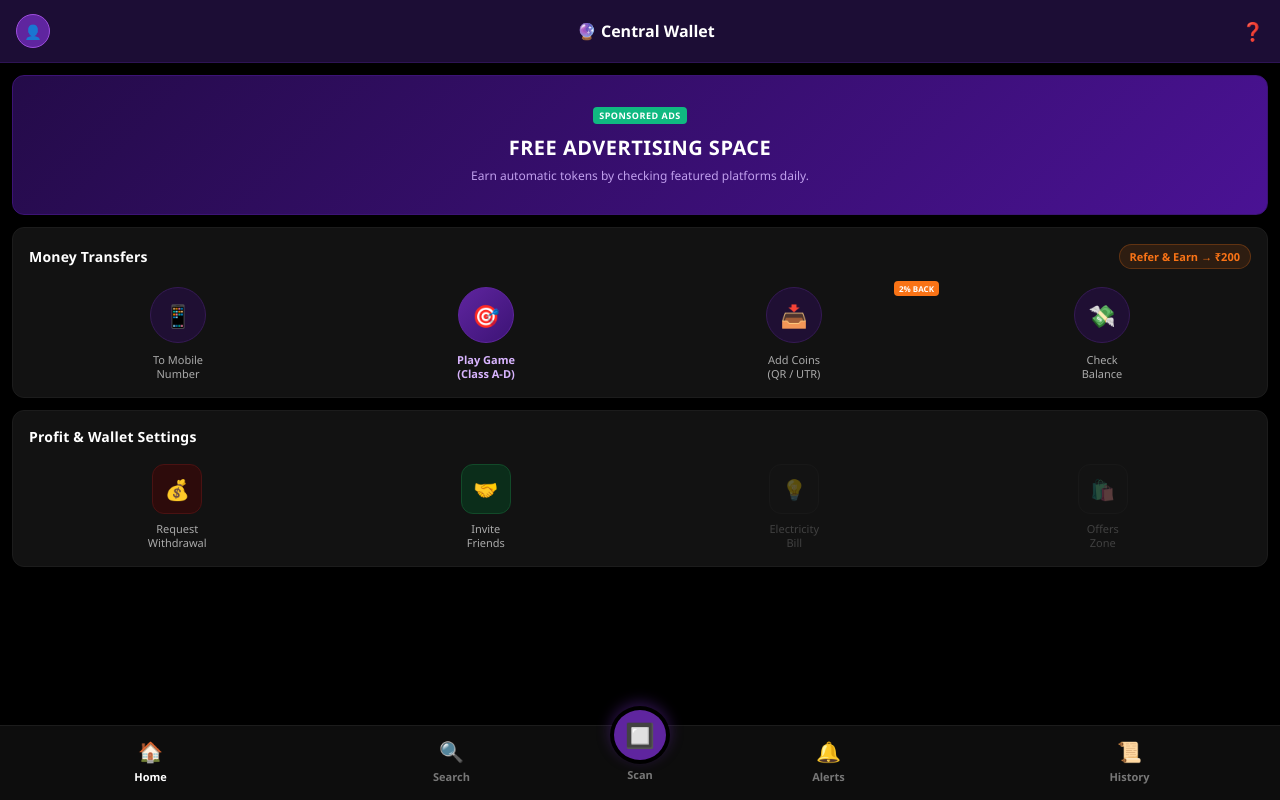
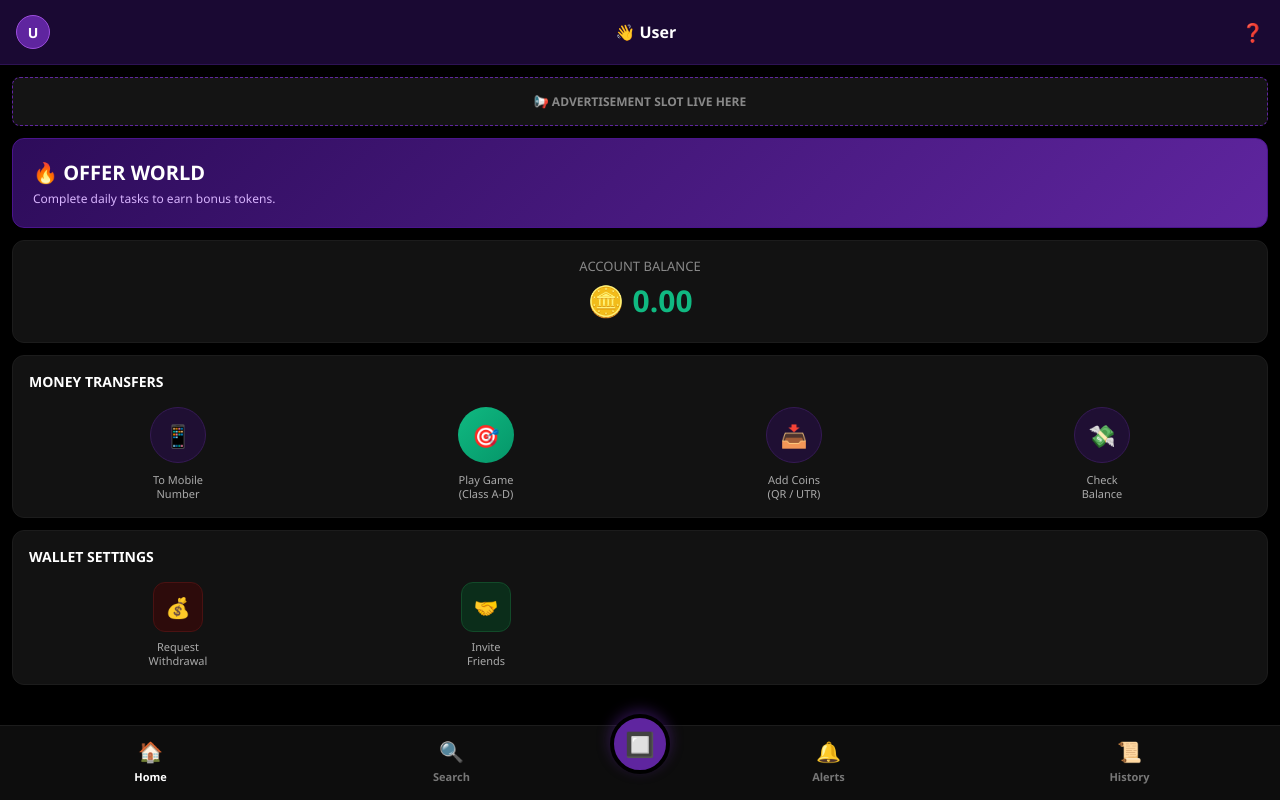
Before and after one commit to mrparveen99927/central-wallet, a plain HTML site: page dashboard.html in a window 1280 px wide. Drawn offline with Linux system fonts and the light colour scheme.

Commit message:
Add files via upload

```diff
--- a/dashboard.html
+++ b/dashboard.html
@@ -3,153 +3,152 @@
 <head>
     <meta charset="UTF-8">
     <meta name="viewport" content="width=device-width, initial-scale=1.0">
-    <title>PhonePe Official Dark Layout</title>
+    <title>PhonePe Style - Complete Dashboard</title>
     <style>
-        * { box-sizing: border-box; margin: 0; padding: 0; font-family: 'Segoe UI', Helvetica, Arial, sans-serif; }
-        body { background: #000000; color: #ffffff; padding-bottom: 110px; } /* स्पेस बढ़ाया ताकि 5 बटन्स एकदम साफ़ दिखें */
-
-        /* Top PhonePe Purple Bar */
-        .pe-header-bar { background: #1c0d35; padding: 14px 16px; display: flex; justify-content: space-between; align-items: center; border-bottom: 1px solid #2d1454; }
+        * { box-sizing: border-box; margin: 0; padding: 0; font-family: 'Segoe UI', sans-serif; }
+        body { background: #000000; color: #ffffff; padding-bottom: 95px; }
+        .pe-top-nav { background: #1a0933; padding: 15px 16px; display: flex; justify-content: space-between; align-items: center; border-bottom: 1px solid #2d1254; }
         .user-avatar { width: 34px; height: 34px; background: #5f259f; border-radius: 50%; display: flex; justify-content: center; align-items: center; font-weight: bold; border: 1px solid #9d4edd; font-size: 14px; text-decoration: none; color: white; }
-        .header-brand { font-size: 16px; font-weight: 700; color: #ffffff; }
-        .help-mark { font-size: 18px; color: #ffffff; background: none; border: none; cursor: pointer; }
-
-        /* 📺 TOP BIG AD BANNER */
-        .top-ad-placement { background: linear-gradient(135deg, #240b49, #4a1294); margin: 12px; padding: 25px 16px; border-radius: 12px; border: 1px solid #3c1375; text-align: center; min-height: 140px; display: flex; flex-direction: column; justify-content: center; align-items: center; }
-        .ad-main-txt { font-size: 20px; font-weight: 800; color: #ffffff; margin-bottom: 6px; letter-spacing: 0.5px; }
-        .ad-sub-txt { font-size: 12px; color: #c09fed; font-weight: 500; }
-
-        /* General Section Block Layout */
-        .app-block-section { background: #121212; margin: 12px; padding: 16px; border-radius: 12px; border: 1px solid #1c1c1c; }
-        .block-header-row { display: flex; justify-content: space-between; align-items: center; margin-bottom: 18px; }
-        .block-title-text { font-size: 14px; font-weight: 700; color: #ffffff; letter-spacing: 0.2px; }
-        .orange-badge { background: rgba(249, 115, 22, 0.12); color: #f97316; font-size: 11px; font-weight: 700; padding: 4px 10px; border-radius: 20px; border: 1px solid rgba(249, 115, 22, 0.25); }
-
-        /* Circle Icons Grid */
-        .circle-icons-grid { display: grid; grid-template-columns: repeat(4, 1fr); gap: 10px; text-align: center; }
-        .circle-nav-item { display: flex; flex-direction: column; align-items: center; cursor: pointer; color: white; text-decoration: none; position: relative; }
-        .icon-round-shape { width: 56px; height: 56px; background: #1f0f33; border-radius: 50%; display: flex; justify-content: center; align-items: center; font-size: 22px; margin-bottom: 10px; border: 1px solid #351a54; }
-        .circle-item-label { font-size: 11px; color: #aaaaaa; font-weight: 500; line-height: 14px; }
-        .badge-mini-2percent { position: absolute; top: -6px; right: 4px; background: #f97316; color: white; font-size: 8px; font-weight: bold; padding: 2px 5px; border-radius: 4px; z-index: 5; text-transform: uppercase; }
-
-        /* Square Icons Grid */
-        .square-icons-grid { display: grid; grid-template-columns: repeat(4, 1fr); gap: 12px; text-align: center; }
-        .square-nav-item { display: flex; flex-direction: column; align-items: center; cursor: pointer; color: white; text-decoration: none; }
+        .header-logo { font-size: 16px; font-weight: 700; color: #ffffff; }
+        .help-icon { font-size: 18px; color: #ffffff; background: none; border: none; cursor: pointer; }
+        .ads-placement-holder { background: #141414; margin: 12px; padding: 15px; border-radius: 8px; border: 1px dashed #5f259f; text-align: center; color: #888888; font-size: 12px; font-weight: 600; }
+        .promo-banner { background: linear-gradient(135deg, #2d0c5a, #5f259f); margin: 0 12px 12px 12px; padding: 20px; border-radius: 12px; border: 1px solid #4a148c; }
+        .banner-title { font-size: 20px; font-weight: 800; color: #fff; }
+        .banner-sub { font-size: 12px; color: #d8b4fe; margin-top: 4px; }
+        .wallet-balance-card { background: #121212; margin: 12px; padding: 16px; border-radius: 12px; border: 1px solid #1c1c1c; text-align: center; }
+        .bal-txt { font-size: 13px; color: #888; text-transform: uppercase; }
+        .bal-val { font-size: 30px; font-weight: 700; color: #10b981; margin: 5px 0; }
+        .pe-section { background: #121212; margin: 12px; padding: 16px; border-radius: 12px; border: 1px solid #1c1c1c; }
+        .section-title { font-size: 14px; font-weight: 700; color: #ffffff; margin-bottom: 16px; text-transform: uppercase; }
+        .icon-grid { display: grid; grid-template-columns: repeat(4, 1fr); gap: 10px; text-align: center; }
+        .grid-item { display: flex; flex-direction: column; align-items: center; cursor: pointer; color: white; text-decoration: none; }
+        .icon-circle { width: 56px; height: 56px; background: #1f0f33; border-radius: 50%; display: flex; justify-content: center; align-items: center; font-size: 22px; margin-bottom: 10px; border: 1px solid #351a54; }
+        .item-label { font-size: 11px; color: #aaaaaa; font-weight: 500; line-height: 14px; }
         .icon-square-shape { width: 50px; height: 50px; background: #181818; border-radius: 12px; display: flex; justify-content: center; align-items: center; font-size: 20px; margin-bottom: 8px; border: 1px solid #262626; }
-
-        /* 📱 सुधरा हुआ 5 ऑप्शंस वाला PhonePe स्टाइल बॉटम बार */
         .bottom-phonepe-bar { position: fixed; bottom: 0; left: 0; right: 0; background: #0d0d0d; height: 75px; display: flex; justify-content: space-around; align-items: center; border-top: 1px solid #1c1c1c; z-index: 1000; padding-bottom: 5px; }
-        .bar-link-item { display: flex; flex-direction: column; align-items: center; justify-content: center; background: none; border: none; color: #777777; font-size: 11px; font-weight: 600; cursor: pointer; flex: 1; height: 100%; width: 20%; }
-        .bar-raw-icon { font-size: 20px; margin-bottom: 4px; display: block; text-align: center; }
-        .bar-link-item span { display: block; text-align: center; }
+        .bar-link-item { display: flex; flex-direction: column; align-items: center; justify-content: center; background: none; border: none; color: #777777; font-size: 11px; font-weight: 600; cursor: pointer; flex: 1; height: 100%; }
+        .bar-raw-icon { font-size: 20px; margin-bottom: 4px; }
         .bar-link-item.active { color: #ffffff; }
-
-        /* 🟣 तैरता हुआ गोल जामुनी कलर का QR Scan बटन */
         .bar-link-item.scan-center-floating { position: relative; margin-top: -34px; flex: none; width: 76px; height: 76px; z-index: 1001; }
-        .scan-purple-circle { width: 60px; height: 60px; background: #5f259f; border-radius: 50%; display: flex; justify-content: center; align-items: center; font-size: 24px; color: white; border: 4px solid #000000; box-shadow: 0 -4px 14px rgba(95, 37, 159, 0.45); margin: 0 auto; }
-        .scan-title-lbl { font-size: 11px; color: #777777; margin-top: 3px; font-weight: 600; display: block; text-align: center; }
+        .scan-purple-circle { width: 60px; height: 60px; background: #5f259f; border-radius: 50%; display: flex; justify-content: center; align-items: center; font-size: 24px; color: white; border: 4px solid #000000; box-shadow: 0 -4px 14px rgba(95, 37, 159, 0.45); }
     </style>
 </head>
 <body>
 
-    <!-- Top Navbar Row -->
-    <div class="pe-header-bar">
-        <!-- अब यहाँ क्लिक करने पर आपका असली नया प्रोफाइल पेज खुलेगा -->
-        <a href="profile.html" class="user-avatar">👤</a>
-        <div class="header-brand">🔮 Central Wallet</div>
-        <button class="help-mark" onclick="alert('Support System Online')">❓</button>
+    <div class="pe-top-nav">
+        <a href="profile.html" class="user-avatar" id="nav-avatar">U</a>
+        <div class="header-logo" id="header-user-name">🔮 Central Wallet</div>
+        <button class="help-icon" onclick="alert('Support Active')">❓</button>
     </div>
 
-    <!-- 📺 TOP BIG AD BANNER -->
-    <div class="top-ad-placement">
-        <span style="background:#10b981; color:white; font-size:9px; font-weight:bold; padding:2px 6px; border-radius:4px; margin-bottom:10px; text-transform:uppercase; letter-spacing:0.5px;">Sponsored Ads</span>
-        <div class="ad-main-txt">FREE ADVERTISING SPACE</div>
-        <div class="ad-sub-txt">Earn automatic tokens by checking featured platforms daily.</div>
+    <div class="ads-placement-holder">📢 ADVERTISEMENT SLOT LIVE HERE</div>
+
+    <div class="promo-banner">
+        <div class="banner-title">🔥 OFFER WORLD</div>
+        <div class="banner-sub">Complete daily tasks to earn bonus tokens.</div>
     </div>
 
-    <!-- Section 1: Money Transfers -->
-    <div class="app-block-section">
-        <div class="block-header-row">
-            <span class="block-title-text">Money Transfers</span>
-            <span class="orange-badge" onclick="triggerInvite()">Refer & Earn → ₹200</span>
-        </div>
-        <div class="circle-icons-grid">
-            <div class="circle-nav-item" onclick="alert('Opening: Wallet-to-Wallet Coin Transfer')">
-                <div class="icon-round-shape">📱</div>
-                <span class="circle-item-label">To Mobile<br>Number</span>
+    <!-- Live Account Balance Card -->
+    <div class="wallet-balance-card">
+        <div class="bal-txt">Account Balance</div>
+        <div class="bal-val" id="display-balance">🪙 0.00</div>
+    </div>
+
+    <div class="pe-section">
+        <div class="section-title">Money Transfers</div>
+        <div class="icon-grid">
+            <div class="grid-item" onclick="executeCoinTransfer()">
+                <div class="icon-circle">📱</div>
+                <span class="item-label">To Mobile<br>Number</span>
             </div>
-            <div class="circle-nav-item" onclick="alert('Launching Live Room: 100 Persons Game Arena')">
-                <div class="icon-round-shape" style="background:linear-gradient(135deg, #5f259f, #3c1375); border-color:#5f259f;">🎯</div>
-                <span class="circle-item-label" style="color:#d8b4fe; font-weight:600;">Play Game<br>(Class A-D)</span>
+            <div class="grid-item" onclick="alert('Game Room Loading...')">
+                <div class="icon-circle" style="background:linear-gradient(135deg, #10b981, #059669); border:none;">🎯</div>
+                <span class="item-label">Play Game<br>(Class A-D)</span>
             </div>
-            <div class="circle-nav-item" onclick="alert('Opening: Deposit Money Area (QR & UTR)')">
-                <span class="badge-mini-2percent">2% back</span>
-                <div class="icon-round-shape">📥</div>
-                <span class="circle-item-label">Add Coins<br>(QR / UTR)</span>
+            <div class="grid-item" onclick="alert('Deposit via Profile Manage Payments Settings')">
+                <div class="icon-circle">📥</div>
+                <span class="item-label">Add Coins<br>(QR / UTR)</span>
             </div>
-            <div class="circle-nav-item" onclick="alert('Wallet Tokens Available Balance: 🪙500.00')">
-                <div class="icon-round-shape">💸</div>
-                <span class="circle-item-label">Check<br>Balance</span>
+            <div class="grid-item" onclick="alert('Balance Refreshed!')">
+                <div class="icon-circle" style="color:#d8b4fe;">💸</div>
+                <span class="item-label">Check<br>Balance</span>
             </div>
         </div>
     </div>
 
-    <!-- Section 2: Profit, Withdrawal & Tasks -->
-    <div class="app-block-section">
-        <div class="block-header-row">
-            <span class="block-title-text">Profit & Wallet Settings</span>
-        </div>
-        <div class="square-icons-grid">
-            <div class="square-nav-item" onclick="alert('Opening Hidden View: Cash-out Payout')">
+    <div class="pe-section">
+        <div class="section-title">Wallet Settings</div>
+        <div class="icon-grid">
+            <div class="grid-item" onclick="alert('Withdraw via Profile Manage Payments Settings')">
                 <div class="icon-square-shape" style="background:#2d0b0b; border-color:#4a1212; color:#fca5a5;">💰</div>
-                <span class="circle-item-label">Request<br>Withdrawal</span>
+                <span class="item-label">Request<br>Withdrawal</span>
             </div>
-            <div class="square-nav-item" onclick="triggerInvite()">
+            <div class="grid-item" onclick="alert('Referral Link Copied!')">
                 <div class="icon-square-shape" style="background:#0b2d1a; border-color:#124a29; color:#a7f3d0;">🤝</div>
-                <span class="circle-item-label">Invite<br>Friends</span>
-            </div>
-            <div class="square-nav-item" style="opacity:0.3;">
-                <div class="icon-square-shape">💡</div>
-                <span class="circle-item-label">Electricity<br>Bill</span>
-            </div>
-            <div class="square-nav-item" style="opacity:0.3;">
-                <div class="icon-square-shape">🛍️</div>
-                <span class="circle-item-label">Offers<br>Zone</span>
+                <span class="item-label">Invite<br>Friends</span>
             </div>
         </div>
     </div>
 
-    <!-- 📱 फिक्स 5 ऑप्शंस वाला बॉटम बार जो अब बिल्कुल साफ दिखेगा -->
     <div class="bottom-phonepe-bar">
-        <button class="bar-link-item active" onclick="changeActiveNav(this)">
-            <span class="bar-raw-icon">🏠</span>
-            <span>Home</span>
+        <button class="bar-link-item active">
+            <span class="bar-raw-icon">🏠</span><span>Home</span>
         </button>
-        <button class="bar-link-item" onclick="changeActiveNav(this)">
-            <span class="bar-raw-icon">🔍</span>
-            <span>Search</span>
+        <button class="bar-link-item" onclick="alert('Search Active')">
+            <span class="bar-raw-icon">🔍</span><span>Search</span>
         </button>
-
-        <!-- 🟣 Central Floating Scanner Button -->
-        <button class="bar-link-item scan-center-floating" onclick="alert('Scanning Friend\'s QR Code...')">
+        <button class="bar-link-item scan-center-floating" onclick="alert('Scanning QR...')">
             <div class="scan-purple-circle">🔲</div>
-            <span class="scan-title-lbl">Scan</span>
         </button>
-
-        <button class="bar-link-item" onclick="changeActiveNav(this)">
-            <span class="bar-raw-icon">🔔</span>
-            <span>Alerts</span>
+        <button class="bar-link-item" onclick="alert('Alerts Cleared')">
+            <span class="bar-raw-icon">🔔</span><span>Alerts</span>
         </button>
-        <button class="bar-link-item" onclick="changeActiveNav(this)">
-            <span class="bar-raw-icon">📜</span>
-            <span>History</span>
+        <button class="bar-link-item" onclick="alert('History Statement Loaded')">
+            <span class="bar-raw-icon">📜</span><span>History</span>
         </button>
     </div>
 
 <script>
-    function triggerInvite() {
-        alert("🔗 Referral System Active!");
+    // 🎲 पेज लोड होते ही लॉगिन करने वाले यूजर का लाइव डेटा दिखाना
+    window.onload = function() {
+        let name = localStorage.getItem('user_name') || "User";
+        let phone = localStorage.getItem('user_phone') || "";
+        let balance = parseFloat(localStorage.getItem('user_balance') || "0.00");
+
+        document.getElementById('header-user-name').innerText = `👋 ${name}`;
+        document.getElementById('display-balance').innerText = `🪙 ${balance.toFixed(2)}`;
+        document.getElementById('nav-avatar').innerText = name.charAt(0).toUpperCase();
+    };
+
+    // 🔄 लाइव वॉलेट-टू-वॉलेट ट्रांसफर फंक्शन (डेटाबेस API से कनेक्टेड)
+    async function executeCoinTransfer() {
+        const receiver = prompt("📱 Enter Receiver Wallet Mobile Number (10 Digit):");
+        if(!receiver || receiver.length !== 10) return;
+
+        const amt = prompt("🪙 Enter Amount of Coins to send:");
+        if(!amt || isNaN(parseFloat(amt)) || parseFloat(amt) <= 0) return;
+
+        const sender = localStorage.getItem('user_phone');
+
+        try {
+            const response = await fetch('https://onrender.com', {
+                method: 'POST',
+                headers: { 'Content-Type': 'application/json' },
+                body: JSON.stringify({ sender_mobile: sender, receiver_mobile: receiver, amount: amt })
+            });
+            const result = await response.json();
+            alert(result.message);
+            if(result.status === 'success') {
+                // बैलेंस अपडेट करना
+                let currentBal = parseFloat(localStorage.getItem('user_balance'));
+                let newBal = currentBal - parseFloat(amt);
+                localStorage.setItem('user_balance', newBal);
+                document.getElementById('display-balance').innerText = `🪙 ${newBal.toFixed(2)}`;
+            }
+        } catch (err) {
+            alert("❌ Transfer Failed! Server Error.");
+        }
     }
-
-    function changeActiveNav(element) {
-        const items = document.querySelectorAll('.bar-link-item');
+</script>
+</body>
+</html>
```
Also changed, not shown: index.html (+90 -51 lines).
